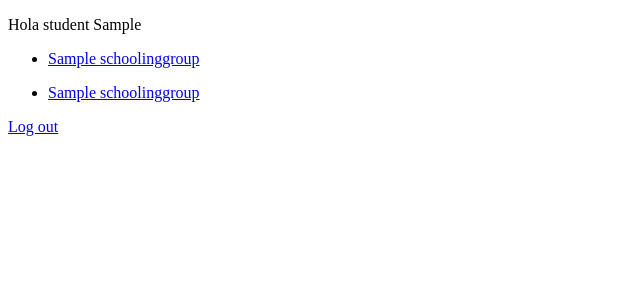
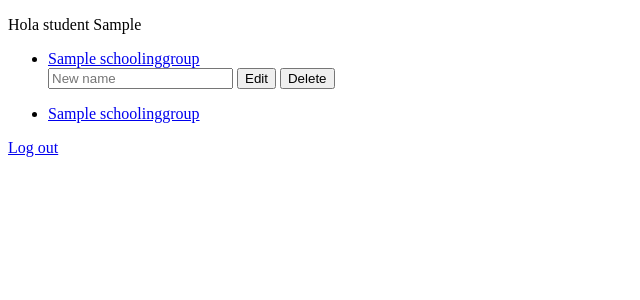
Before and after one commit to sirParcival/sempy, a Django app: page /profile/ in a window 1280 px wide. Shown: the top 300 px of the page, without its empty margins (0-640 px from the left). Run offline with Django 3.2, Linux system fonts and the light colour scheme; a user stored in the database is signed in; tables that the repository leaves empty hold one stand-in row (values such as "Sample post"); some libraries are stand-ins or nearby versions.

Commit message:
Added School Groups handling

```diff
--- a/school/models.py
+++ b/school/models.py
@@ -111,4 +111,4 @@ class AddToGroupRequest(models.Model):
     to_group = models.ForeignKey(SchoolingGroup, on_delete=models.CASCADE, null=True, blank=True)
 
     def __str__(self):
-        return f'Got new request form {self.full_name}'
+        return f'Got new request from {self.full_name}'
--- a/school/urls.py
+++ b/school/urls.py
@@ -13,6 +13,8 @@ from .views import (
     GroupDetail,
     add_user_to_group,
     decline_request,
+    delete_group,
+    edit_group_name
 )
 
 urlpatterns = [
@@ -21,9 +23,11 @@ urlpatterns = [
     path('thanks/', ThanksView.as_view(), name="thanks"),
     path('profile/', ProfileView.as_view(), name="profile"),
     path('profile/upload_users/', FileField.as_view(), name="upload"),
-    path('profile/upload_users/checkout', Checkout.as_view(), name="checkout"),
-    path('profile/change_password', change_password, name='change_password'),
-    path('profile/<slug:name>_<int:pk>_<int:creator_id>', GroupDetail.as_view(), name='group_detailed_view'),
+    path('profile/upload_users/checkout/', Checkout.as_view(), name="checkout"),
+    path('profile/change_password/', change_password, name='change_password'),
+    path('profile/<slug:name>_<int:pk>_<int:creator_id>/', GroupDetail.as_view(), name='group_detailed_view'),
     path('profile/add_<int:pk>', add_user_to_group, name='add'),
-    path('profile/decline_<int:pk>', decline_request, name='decline')
+    path('profile/decline_<int:pk>', decline_request, name='decline'),
+    path('profile/delete_<int:pk>/', delete_group, name='delete_group'),
+    path('profile/edit_<int:pk>/', edit_group_name, name='edit_group'),
 ] + static(settings.FILES_URL, document_root=settings.FILES_ROOT)
--- a/school/views.py
+++ b/school/views.py
@@ -30,14 +30,18 @@ def change_password(request):
 
 
 def add_user_to_group(request, **kwargs):
-    group_request_id = kwargs['pk']
-    group_request = AddToGroupRequest.objects.get(id=group_request_id)
-    group = SchoolingGroup.objects.get(id=group_request.to_group.pk)
-    user = SchoolUser.objects.get(username=group_request.user)
-    user.groups.add(group)
-    user.save()
-    group_request.delete()
-    data = {'is_ok': True}
+    data = {
+        'is_ok': True
+    }
+    if request.is_ajax():
+        group_request_id = kwargs['pk']
+        group_request = AddToGroupRequest.objects.get(id=group_request_id)
+        group = SchoolingGroup.objects.get(id=group_request.to_group.pk)
+        user = SchoolUser.objects.get(username=group_request.user)
+        user.groups.add(group)
+        user.save()
+
+        group_request.delete()
     return JsonResponse(data)
 
 
@@ -45,7 +49,28 @@ def decline_request(request, **kwargs):
     group_request_id = kwargs['pk']
     group_request = AddToGroupRequest.objects.get(id=group_request_id)
     group_request.delete()
-    data = {'is_ok': True}
+    return JsonResponse({"is_ok": True})
+
+
+def delete_group(request, **kwargs):
+    group_id = kwargs['pk']
+    group = SchoolingGroup.objects.get(id=group_id)
+    group.delete()
+    return JsonResponse({'is_rename': False})
+
+
+def edit_group_name(request, **kwargs):
+    data = {
+        "is_rename": True
+    }
+
+    if request.is_ajax():
+        new_name = request.GET.get('new_name', None)
+        group = SchoolingGroup.objects.get(pk=kwargs['pk'])
+        group.name = new_name
+        group.save()
+        data.update(text=new_name)
+
     return JsonResponse(data)
 
 
--- a/templates/profile.html
+++ b/templates/profile.html
@@ -6,12 +6,7 @@
         <p>Hola student {{ user.first_name }}</p>
 
 
-
-
-
     {% elif user.is_teacher%}
-
-
 
 
             <p>Hola teacher {{ user.first_name }}</p>
@@ -25,6 +20,7 @@
             {% endif %}
 
         {% block my_group %}
+            <p>Please make sure you are using only letters or digits and signs "_", "-"</p>
             <form method="post">
                 {% csrf_token %}
                 {{ form }}
@@ -34,28 +30,49 @@
         {% endblock %}
 
         <div class="my_groups">
+            <ul>
                 {% for group_request in group_requests %}
-            <li>{{ group_request }}</li>
-            <button id="add_user_to_group" formaction="{% url 'add' group_request.id%}">Add</button>
-            <button id="decline_user_request" formaction="{% url 'decline' group_request.id%}">Decline</button>
-            <script src="{% static 'javascript/add_or_decline.js' %}"></script>
+                        <li class="group_request">{{ group_request }} to {{ group_request.to_group.name }}
+                            <form>
+                                <button class="handle_request" formaction="{% url 'add' group_request.id%}">Accept</button>
+                                <button class="handle_request" formaction="{% url 'decline' group_request.id%}">Decline</button>
+                            </form>
+                        </li>
+
+
                 {% endfor %}
+            </ul>
+
+
         </div>
 
 
 
+
     {% endif %}
+    <div id="user_groups">
         <ul>
         {% for group in groups %}
             <li>
                 <a href="{% url 'group_detailed_view' group.name group.id group.creator.id%}">
                     {{ group }}
                 </a>
+                <form>
+                    {% if user.id == group.creator.id %}
+                        <label>
+                    	    <input type="text" placeholder="New name" name="new_name"/>
+                        </label>
+                        <button class="group_handler" formaction="{% url 'edit_group' group.id%}">Edit</button>
+                        <button class="group_handler" formaction="{% url 'delete_group' group.id%}">Delete</button>
+                    {% endif %}
+                </form>
+
             </li>
-
         {% endfor %}
 
         </ul>
+    </div>
+        <script src="{% static 'javascript/group_handler.js' %}"></script>
     <ul>
     {% for school_group in school_groups %}
         <li>
@@ -67,22 +84,9 @@
 
     </ul>
 
+<a href="{% url 'logout' %}">Log out</a>
 
 
 
 
-
-
-
-
-
-
-
-
-
-
-
-
-
-    <a href="{% url 'logout' %}">Log out</a>
 {% endblock %}
```
Also changed, not shown: school/static/javascript/add_or_decline.js (deleted, +0 -27 lines), school/static/javascript/group_handler.js (added, +38 -0 lines). Lines whose indentation alone changed are shown as unchanged.
